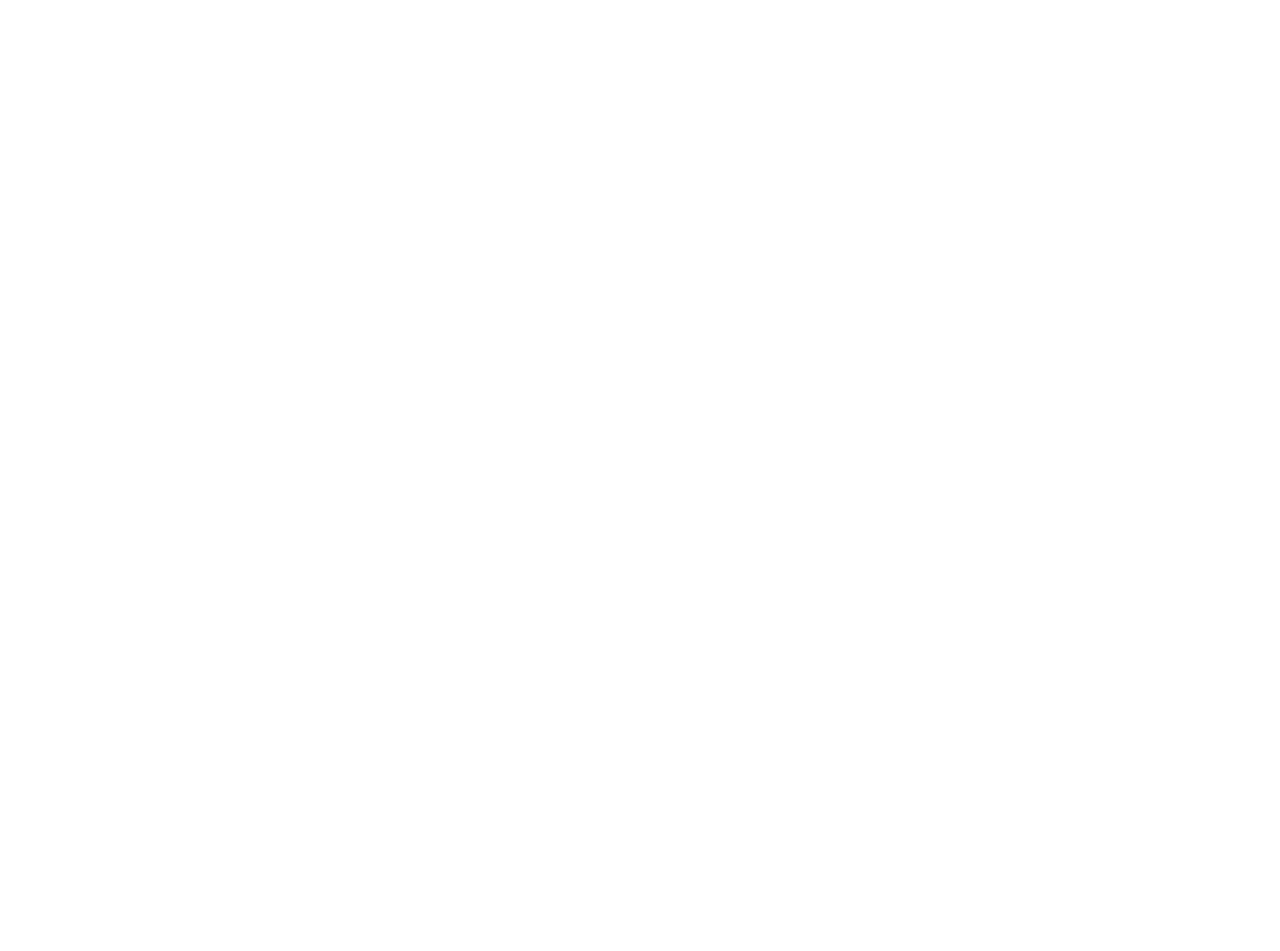
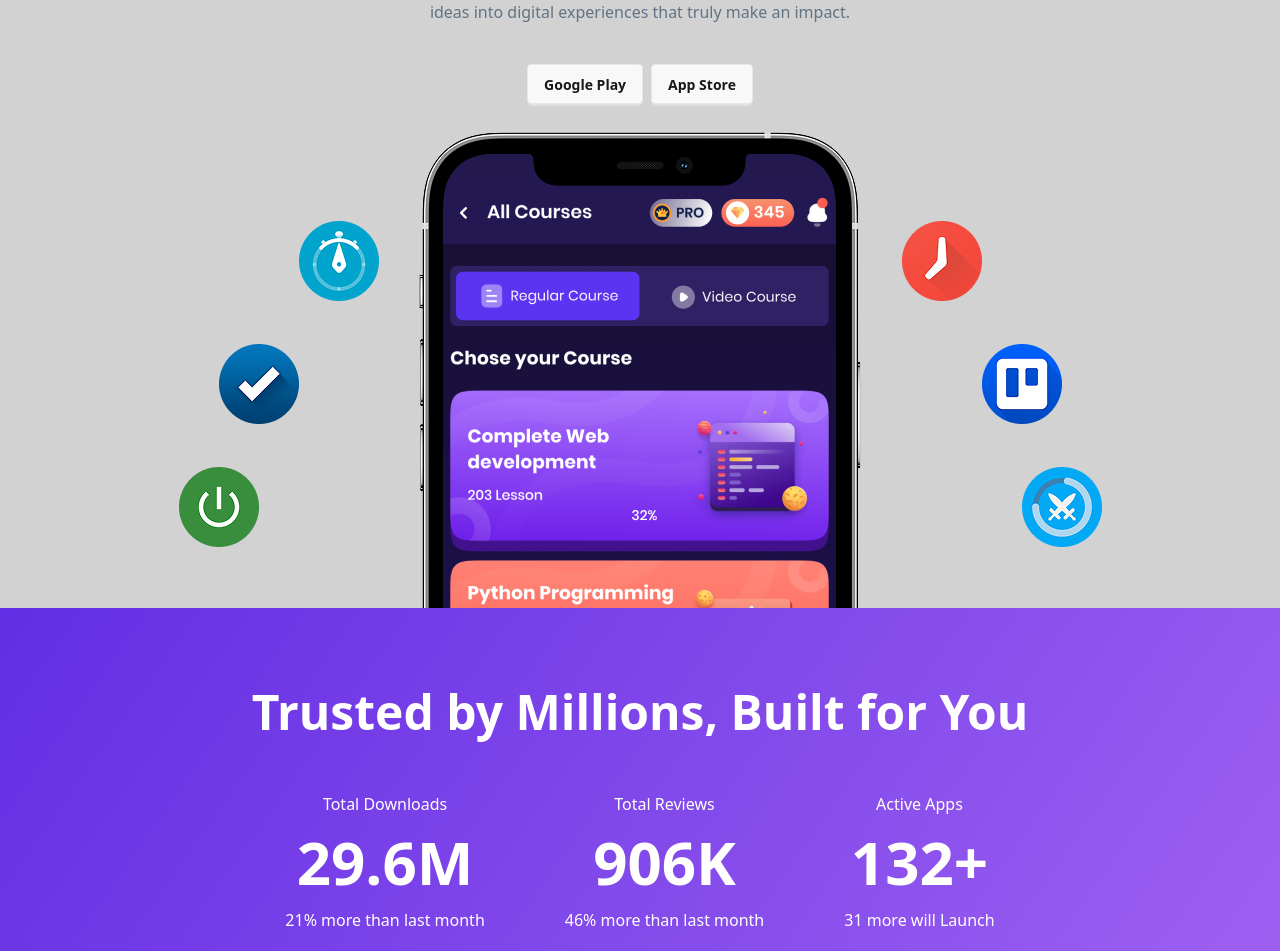
Before and after one commit to badsha103868/my-hero-apps-a08-react-router, a React (Vite) app: page / in a window 1280 px wide. Shown: the part 341-1292 px from the top of the page. Before the commit the page ends 800 px from the top, so only its background shows below. Built offline with nearby package versions, Linux system fonts and the light colour scheme.

Commit message:
added banner part

```diff
--- a/src/Components/Banner/Banner.jsx
+++ b/src/Components/Banner/Banner.jsx
@@ -1,10 +1,52 @@
 import React from 'react';
-
+ import bannerImg from '../../assets/hero.png'
 const Banner = () => {
   return (
-    <div>
-      <h2>Ami banner</h2>
+  <div className=' '>
+      <div className='flex flex-col items-center justify-center mt-20 max-w-[1000px] mx-auto'>
+      <h1 className='text-7xl font-bold text-center '>We Build <br /> <span className='text-[#632ee3]'>Productive</span> Apps</h1>
+
+      <p className='text-center text-[#627382] mt-4 w-'>At HERO.IO, we craft innovative apps designed to make everyday life simpler, smarter, and more exciting.  Our goal is to turn your ideas into digital experiences that truly make an impact.</p>
+      <div className='mt-10 flex gap-2'>
+        <button className='btn '>Google Play</button>
+        <button className='btn'>App Store</button>
+      </div>
+
+    <div className='mt-7'>
+      <img className='' src={bannerImg} alt="" />
     </div>
+    </div>
+    {/* state section */}
+
+     <div  className='flex flex-col items-center p-10 md:p-15 lg:p-20 bg-[linear-gradient(125.07deg,rgba(99,46,227,1),rgba(159,98,242,1)_100%)]'>
+       <h1 className='text-2xl md:text-3xl lg:text-5xl font-bold text-white text-center'>Trusted by Millions, Built for You</h1>
+
+      <div className='flex justify-between items-center mt-10'>
+         <div className='flex flex-col items-center  space-y-4 py-4 px-10'>
+            <h3 className='text-base text-center text-white '>Total Downloads</h3>
+            <p className='text-3xl md:text-4xl lg:text-6xl text-white font-semibold md:font-bold lg:font-extrabold'>29.6M</p>
+            <p className='text-white text-center'>21% more than last month</p>
+         </div>
+         <div className='flex flex-col items-center space-y-4 py-4 px-10'>
+            <h3 className='text-base text-center text-white '>Total Reviews</h3>
+            <p className='text-3xl md:text-4xl lg:text-6xl text-white font-semibold md:font-bold lg:font-extrabold'>906K</p>
+            <p className='text-white text-center'>46% more than last month</p>
+         </div>
+         <div className='flex flex-col items-center space-y-4  py-4 px-10'>
+             <h3 className='text-base text-center text-white '>Active Apps</h3>
+            <p className='text-3xl md:text-4xl lg:text-6xl text-white font-semibold md:font-bold lg:font-extrabold'>132+</p>
+            <p className='text-white text-center'>31 more will Launch</p>
+        </div>
+      </div>
+
+
+     </div>
+
+
+
+
+
+  </div>
   );
 };
 
--- a/src/Components/Header/Navbar.jsx
+++ b/src/Components/Header/Navbar.jsx
@@ -14,7 +14,7 @@
 
   </>
   return (
-    <div className="navbar bg-[#ffffff] shadow-sm py-3 px-15 ">
+    <div className="navbar bg-[#ffffff] shadow-sm py-2 md:py-3 px-3 md:px-10 lg:px-15 ">
   <div className="navbar-start">
     <div className="dropdown">
       <div tabIndex={0} role="button" className="btn btn-ghost lg:hidden">
@@ -29,7 +29,7 @@
 
     {/* navbar left */}
    <div className='flex items-center gap-1 '>
-       <img className='w-[40px] h-[40px]' src={logoImg} alt="" />
+       <img className='w-[30px] h-[30px] md:w-[40px] md:h-[40px]' src={logoImg} alt="" />
       <a className=" font-bold text-xl text-[#632ee3]">HERO.IO</a>
    </div>
   </div>
--- a/src/Pages/Home/Home.jsx
+++ b/src/Pages/Home/Home.jsx
@@ -1,9 +1,10 @@
 import React from 'react';
+import Banner from '../../Components/Banner/Banner';
 
 const Home = () => {
   return (
     <div>
-      <h1>Ami Home</h1>
+      <Banner></Banner>
     </div>
   );
 };
--- a/src/index.css
+++ b/src/index.css
@@ -1,3 +1,7 @@
 @import "tailwindcss";
 @import "tailwindcss";
 @plugin "daisyui";
+
+body {
+  background-color:rgb(210, 210, 210);
+}
```
